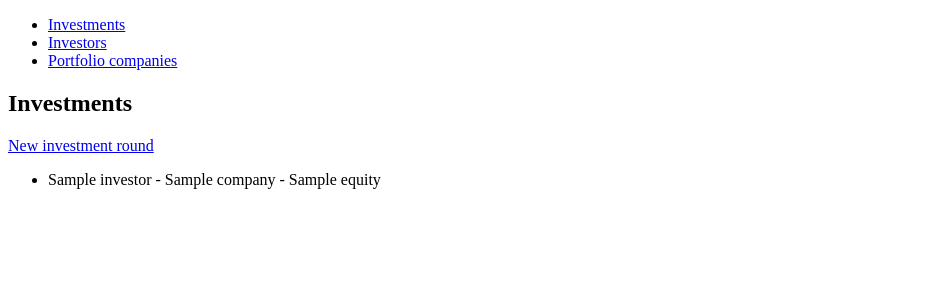
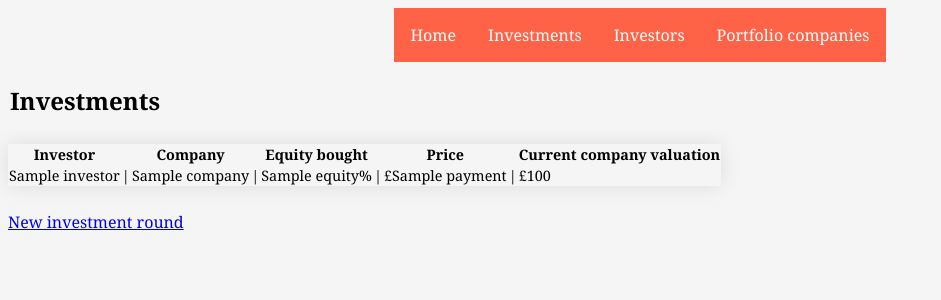
Before and after one commit to palenz/investment_platform, a Flask app: page /investments in a window 1280 px wide. Shown: the top 300 px of the page, without its empty margins (0-941 px from the left). Run offline with Flask 2, Linux system fonts and the light colour scheme; a database or web service that is not in the repository returns one stand-in record (values such as "Sample title"); some libraries are stand-ins or nearby versions.

Commit message:
Added CSS

```diff
--- a/db/investment_platform.sql
+++ b/db/investment_platform.sql
@@ -18,7 +18,7 @@ CREATE TABLE investments (
     id SERIAL PRIMARY KEY,
     investor_id INT REFERENCES investors(id) ON DELETE CASCADE,
     company_id INT REFERENCES companies(id) ON DELETE CASCADE,
-    equity INT,
+    equity DECIMAL,
     payment INT,
     date_of_investment DATE
 );
--- a/models/investment.py
+++ b/models/investment.py
@@ -6,4 +6,5 @@ class Investment:
         self.equity = equity
         self.payment = payment
         self.date_of_investment = date_of_investment
+        self.valuation = int((100*int(payment))/int(equity))
         self.id = id
--- a/repositories/company_repository.py
+++ b/repositories/company_repository.py
@@ -52,3 +52,15 @@ def delete(id):
     sql = 'DELETE FROM companies WHERE id=%s'
     values = [id]
     run_sql(sql, values)
+
+def investments(company):
+    investments = []
+
+    sql = 'SELECT * FROM investments WHERE company_id=%s'
+    values = [company]
+    results = run_sql(sql, values)
+
+    for row in results:
+        investments.append(row)
+
+    return investments
--- a/repositories/investment_repository.py
+++ b/repositories/investment_repository.py
@@ -12,8 +12,8 @@ import repositories.investor_repository as investor_repository
 import repositories.company_repository as company_repository
 
 def save(investment):
-    sql = 'INSERT INTO investments (investor_id, company_id, equity, payment, date) VALUES (%s, %s, %s, %s, %s) RETURNING id'
-    values = [investment.investor.id, investment.company.id, investment.equity, investment.payment, investment.date]
+    sql = 'INSERT INTO investments (investor_id, company_id, equity, payment, date_of_investment) VALUES (%s, %s, %s, %s, %s) RETURNING id'
+    values = [investment.investor.id, investment.company.id, investment.equity, investment.payment, investment.date_of_investment]
     results = run_sql (sql, values)
     investment.id = results[0]['id']
     return investment
@@ -27,7 +27,7 @@ def select_all():
     for row in results:
         investor = investor_repository.select(row['investor_id'])
         company = company_repository.select(row['company_id'])
-        investment = Investment(investor, company, row['equity'], row['payment'], row['date'], row['id'])
+        investment = Investment(investor, company, row['equity'], row['payment'], row['date_of_investment'], row['id'])
         investments.append(investment)
 
     return investments
--- a/static/css/style.css
+++ b/static/css/style.css
@@ -0,0 +1,39 @@
+body {
+    background-color: whitesmoke;
+    font-family: Cambria, Cochin, Georgia, Times, 'Times New Roman', serif;
+}
+
+h1{
+    padding: 2px;
+}
+
+#menu-wrapper{
+    display: table;
+    margin: 0 auto;
+    background-color: tomato;
+}
+
+#menu{
+    display: inline;
+    list-style-type: none;
+    margin: 0;
+    padding: 0;
+    overflow: hidden;
+    background-color: #333333;
+  }
+
+li {
+    float: left;
+  }
+
+  li a {
+    display: block;
+    color: white;
+    text-align: center;
+    padding: 16px;
+    text-decoration: none;
+  }
+
+li a:hover {
+    background-color: #111111;
+  }
--- /dev/null
+++ b/static/css/table.css
@@ -0,0 +1,17 @@
+table {
+    border-collapse: collapse;
+    margin: 25px 0;
+    font-size: 0.9em;
+    min-width: 400px;
+    box-shadow: 0 0 20px rgba(0, 0, 0, 0.10);
+}
+
+thead tr{
+    background-color: slategray;
+    color: #ffffff;
+    text-align: left;
+}
+
+tbody tr:hover{
+    background-color: lightgrey;
+}
--- a/templates/base.html
+++ b/templates/base.html
@@ -2,12 +2,16 @@
 <html>
 <head>
   <title>Code Capital Investment Platform</title>
-  <!-- <link rel="stylesheet" href="{{ url_for('static', filename='css/UNDEFINED.css') }}"> -->
-  <!-- The links to the CSS templates go here  -->
+  <link rel="stylesheet" href="{{ url_for('static', filename='css/style.css') }}">
+  <link rel="stylesheet" href="{{ url_for('static', filename='css/table.css') }}">
 </head>
 <body>
 <main>
-    <ul>
+    <div id='menu-wrapper'>
+    <ul id='menu'>
+        <li>
+            <a href="/">Home</a>
+        </li>
         <li>
             <a href="/investments">Investments</a>
         </li>
@@ -18,6 +22,7 @@
             <a href="/companies">Portfolio companies</a>
         </li>
     </ul>
+    </div>
     <section id="content">
       {% block content %}
 
--- a/templates/investments/index.html
+++ b/templates/investments/index.html
@@ -4,16 +4,37 @@
 
 <h1>Investments</h1>
 
-<p class="btn--wrapper">
+<table>
+    <tr>
+      <th>Investor</th>
+      <th></th>
+      <th>Company</th>
+      <th></th>
+      <th>Equity bought</th>
+      <th></th>
+      <th>Price</th>
+      <th></th>
+      <th>Current company valuation</th>
+
+    </tr>
+    {% for investment in investments %}
+    <tr>
+      <td>{{investment.investor.name}}</a></td>
+      <td>|</td>
+      <td>{{investment.company.name}}</td>
+      <td>|</td>
+      <td>{{investment.equity}}%</td>
+      <td>|</td>
+      <td>£{{investment.payment}}</td>
+      <td>|</td>
+      <td>£{{investment.valuation}}</td>
+    </tr>
+    {% endfor %}
+  </table>
+
+
+  <p class="btn--wrapper">
     <a class="btn btn--action" href="/investments/new">New investment round</a>
 </p>
 
-<ul>
-    {% for investment in investments %}
-    <li>
-        <p>{{investment.investor.name}} - {{investment.company.name}} - {{investment.equity}}</p>
-    </li>
-    {% endfor %}
-</ul>
-
 {% endblock %}
--- a/templates/investors/index.html
+++ b/templates/investors/index.html
@@ -7,16 +7,15 @@
 <table>
   <tr>
     <th>Name</th>
-    <th></th>
     <th>email</th>
   </tr>
   {% for investor in investors %}
   <tr>
     <td><a href="/investors/{{investor.id}}"> {{investor.name}} </a></td>
-    <td>|</td>
     <td>{{investor.email}}</td>
   </tr>
   {% endfor %}
+
 </table>
 
 <a href="/investors/new">Add a new investor</a>
```
Also changed, not shown: controllers/company_controller.py (+6 -2 lines), templates/companies/index.html (+9 -1 lines), templates/companies/show.html (+12 -3 lines), templates/investments/new.html (+6 -7 lines), templates/investors/show.html (+20 -0 lines).
